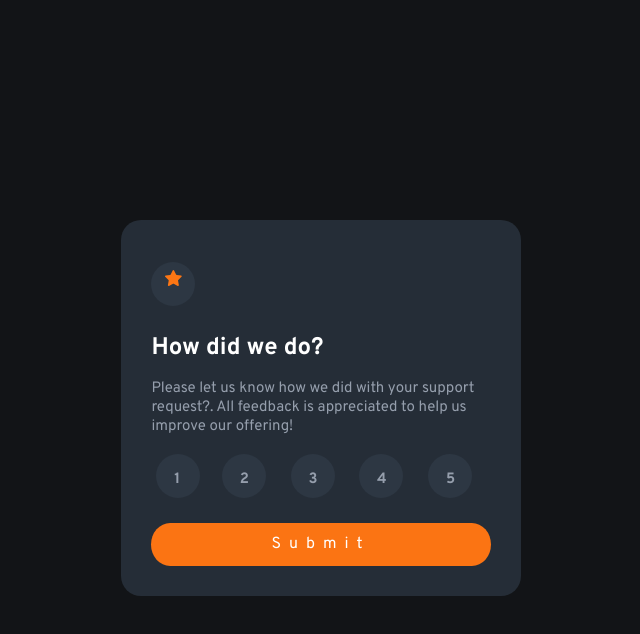
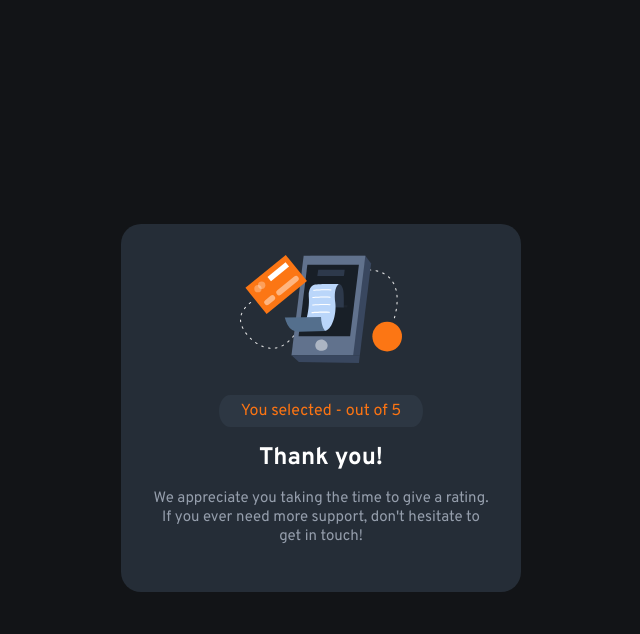
Before and after one commit to hanzlasaadi/Interactive-rating-component, a plain HTML site: page index.html in a window 1280 px wide. Both pictures are taken after a click on the button "Submit". Shown: the whole page, without its empty margins (319-959 px from the left). Drawn offline with Linux system fonts and the light colour scheme.

Commit message:
added button functionality(not logic)

```diff
--- a/index.html
+++ b/index.html
@@ -14,19 +14,32 @@
   </head>
   <body>
     <div class="main-container">
-      <div class="header">
-        <span class="dot"
-          ><img src="images/icon-star.svg" alt="Header SVG" srcset=""
-        /></span>
+      <div class="first header">
+        <span class="dot">
+          <img src="images/icon-star.svg" alt="Header SVG" />
+        </span>
+      </div>
+      <div class="thanks hidden">
+        <span class="thanks hidden">
+          <img src="images/illustration-thank-you.svg" alt="thanks" />
+        </span>
       </div>
       <div class="body">
-        <h1 class="heading">How did we do?</h1>
-        <p class="para">
+        <div class="thanks hidden">
+          <span class="big-dot">You selected - out of 5</span>
+        </div>
+        <h1 class="first heading">How did we do?</h1>
+        <h1 class="thanks hidden">Thank you!</h1>
+        <p class="first para">
           Please let us know how we did with your support request?. All feedback
           is appreciated to help us improve our offering!
         </p>
+        <p class="thanks hidden">
+          We appreciate you taking the time to give a rating. If you ever need
+          more support, don't hesitate to get in touch!
+        </p>
       </div>
-      <div class="form">
+      <div class="first form">
         <label>
           <input type="radio" name="options" />
           <span>1</span>
@@ -52,7 +65,7 @@
           <span>5</span>
         </label>
       </div>
-      <div class="footer">
+      <div id="footer" class="first">
         <button type="submit">Submit</button>
       </div>
     </div>
--- a/script.js
+++ b/script.js
@@ -0,0 +1,15 @@
+const button = document.querySelector("button");
+
+const first = document.querySelectorAll(".first");
+
+const thanks = document.querySelectorAll(".thanks");
+
+button.addEventListener("click", function () {
+  first.forEach((el) => {
+    el.classList.add("hidden");
+  });
+  thanks.forEach((el) => {
+    el.classList.remove("hidden");
+    el.classList.add("center");
+  });
+});
--- a/style.css
+++ b/style.css
@@ -2,6 +2,15 @@
 
 * {
   box-sizing: border-box;
+}
+
+.hidden {
+  display: none;
+}
+
+.center {
+  display: flex;
+  justify-content: center;
 }
 
 body {
@@ -26,13 +35,13 @@ body {
   padding: 0.7rem 0 0.7rem 0;
 }
 
-.para {
+p {
   font-size: 15px;
   font-weight: 400;
   color: hsl(217, 12%, 63%);
 }
 
-.heading {
+h1 {
   font-weight: 700;
   font-size: 1.5rem;
 }
@@ -95,7 +104,6 @@ label span {
 
 button {
   /* display: block; */
-  width: 100%;
   /* margin: 10px 10px 10px 100px; */
   margin: 0 auto;
   margin-top: 1.2rem;
@@ -108,4 +116,24 @@ button {
   width: 100%;
   background-color: hsl(25, 97%, 53%);
   color: #fff;
+  cursor: pointer;
 }
+
+.big-dot {
+  border-radius: 10% / 90%;
+  color: hsl(25, 97%, 53%);
+  text-align: center;
+  padding: 0.4rem;
+  margin: 1rem;
+  width: 60%;
+  margin: 0 auto;
+  background: hsl(213, 20%, 22%);
+}
+
+span.thanks > img {
+  margin-bottom: 2rem;
+}
+
+p.thanks {
+  text-align: center;
+}
```
